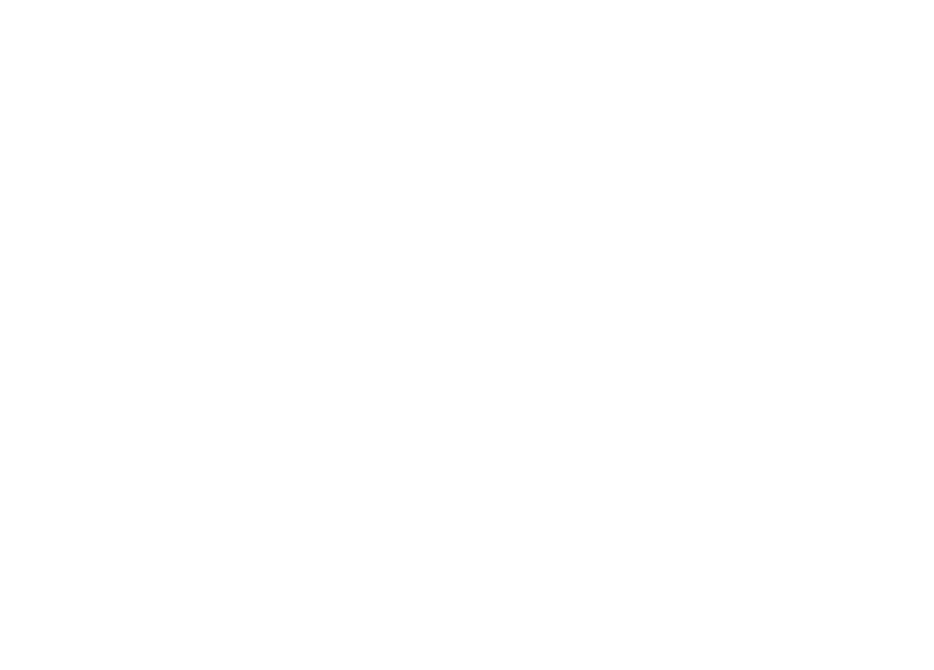
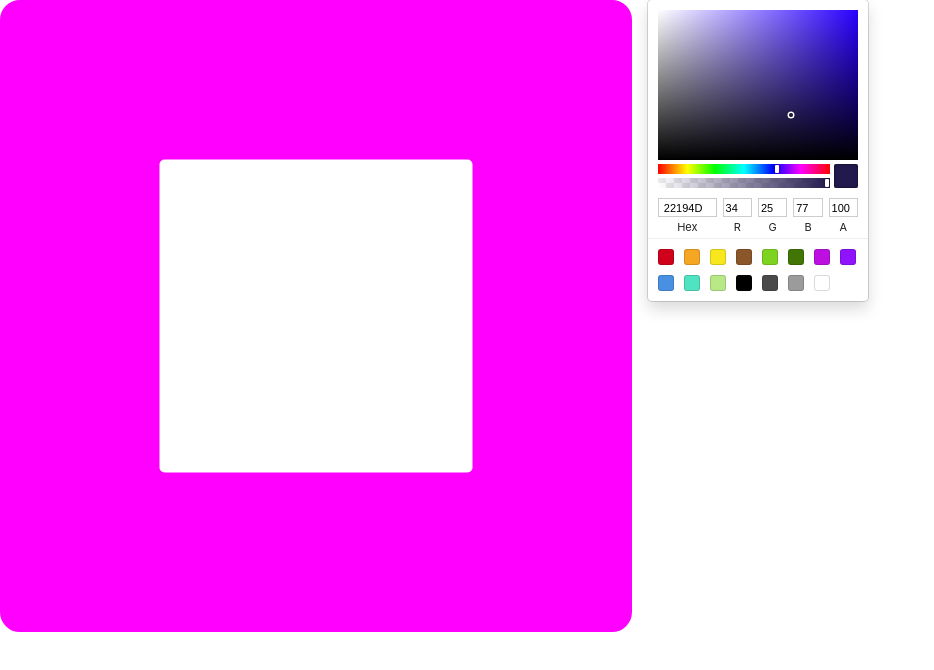
Before and after one commit to Mokumokukai/color_memo, a React (Create React App) app in the folder frontend/: page /edit in a window 1280 px wide. Before the commit this address had no page. Shown: the top 670 px of the page, without its empty margins (0-934 px from the left). Built offline with nearby package versions, Linux system fonts and the light colour scheme.

Commit message:
add: 色メモの編集画面を追加

```diff
--- a/frontend/src/App.tsx
+++ b/frontend/src/App.tsx
@@ -6,6 +6,7 @@
 } from "react-router-dom";
 import './App.css';
 import TopPage from './pages/TopPage';
+import EditPage from './pages/EditPage';
 import { ColorMemoDataType } from './types';
 
 
@@ -14,6 +15,8 @@
     <BrowserRouter>
       <Routes>
         <Route path="/" element={<TopPage />} />
+        <Route path="/edit" element={<EditPage />} />
+
       </Routes>
     </BrowserRouter>
   );
--- a/frontend/src/components/ColorMemoCard.tsx
+++ b/frontend/src/components/ColorMemoCard.tsx
@@ -7,8 +7,8 @@
     backgroundColor: "#FF00FF",
     borderColor: "#FF00FF",
     borderRadius: "20px",
-    height: "100px",
-    width: "100px",
+    height: "100%",
+    aspectRatio: "1/1",
     color: "#61dafb",
     position: "relative"
 };
--- a/frontend/src/components/ColorMemoInside.tsx
+++ b/frontend/src/components/ColorMemoInside.tsx
@@ -2,8 +2,8 @@
 const style: React.CSSProperties = {
   backgroundColor: "#FFFFFF",
   borderRadius: "5px",
-  height: "50px",
-  width: "50px",
+  height: "50%",
+  aspectRatio: "1/1",
   position: "absolute",
   transform: "translate(-50%, -50%)",
   left: "50%",
--- /dev/null
+++ b/frontend/src/pages/EditPage.tsx
@@ -0,0 +1,31 @@
+import ColorMemoCard from "../components/ColorMemoCard";
+import { Box, Grid } from "@mui/material";
+import React from 'react';
+import {
+    AlphaPicker, BlockPicker, ChromePicker, CirclePicker,
+    CompactPicker, GithubPicker, HuePicker, MaterialPicker,
+    PhotoshopPicker, SketchPicker, SliderPicker, SwatchesPicker,
+    TwitterPicker, CustomPicker, InjectedColorProps, ColorResult,
+    Color
+} from "react-color";
+import { Alpha, Checkboard, EditableInput, Hue, Saturation } from "react-color/lib/components/common";
+
+const EditPage = () => {
+    return (
+        <div className="edit-page-container">
+            <Box display="grid" gridTemplateColumns="repeat(12, 1fr)" gap={2}>
+                <Box gridColumn="span 6">
+                    <ColorMemoCard></ColorMemoCard>
+                </Box>
+                <Box gridColumn="span 3">
+                    <SketchPicker />
+                </Box>
+
+            </Box>
+        </div>
+    )
+
+};
+
+
+export default EditPage;
--- a/frontend/src/pages/TopPage.tsx
+++ b/frontend/src/pages/TopPage.tsx
@@ -1,11 +1,17 @@
+import Grid from "@mui/material/Grid";
 import ColorMemoCard from "../components/ColorMemoCard";
 
-const TopPage = () =>{
-    return  (
+const TopPage = () => {
+    return (
         <div className="top-page-container">
-            <div>
-                <ColorMemoCard></ColorMemoCard>
-            </div>
+            <Grid container rowSpacing={8} columnSpacing={10} spacing={{ xs: 2, md: 3 }} columns={{ xs: 4, sm: 8, md: 12 }}>
+                {Array.from(Array(6)).map((_, index) => (
+                    <Grid item xs={2} sm={4} md={4} key={index}>
+                        <ColorMemoCard/>
+                    </Grid>
+                ))}
+            </Grid>
+
 
         </div>
     )
--- a/package.json
+++ b/package.json
@@ -4,6 +4,8 @@
     "@emotion/styled": "^11.9.3",
     "@mui/material": "^5.9.1",
     "@mui/styled-engine-sc": "^5.8.0",
+    "@types/react-color": "^3.0.6",
+    "react-color": "^2.19.3",
     "styled-components": "^5.3.5"
   }
 }
```
Also changed, not shown: 1 other file (tests, documents, lock files or other folders).
